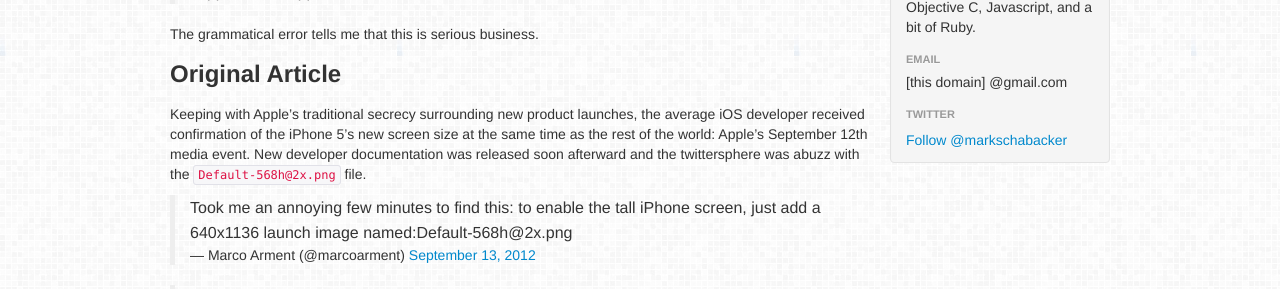
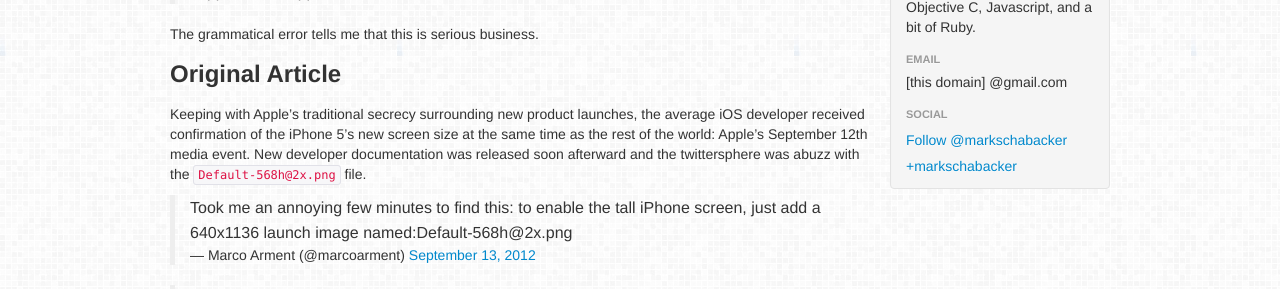
Before and after one commit to markschabacker/markschabacker.github.com, a Jekyll site: the page built from index.html, in a window 1280 px wide and 900 px high. Shown: the part 266-555 px from the top of the window. Built offline with Jekyll 4.4.1, drawn with Linux system fonts in a browser that asks for light colours; nearby versions of some CDN libraries; Markdown is read by kramdown in place of the engine named in the settings; comment, search, counter and statistics services are not loaded.

Commit message:
Add Google+ to Sidebar

```diff
--- a/_includes/sidebar.html
+++ b/_includes/sidebar.html
@@ -9,9 +9,10 @@
       <li>I'm a software developer from Tampa, Florida.  I write C#, Objective C, Javascript, and a bit of Ruby.</li>
       <li class="nav-header">Email</li>
       <li>[this domain] @gmail.com</li>
-      <li class="nav-header">Twitter</li>
+      <li class="nav-header">Social</li>
       <li><a href="https://twitter.com/markschabacker" class="twitter-follow-button" data-show-count="false">Follow @markschabacker</a>
       <script>!function(d,s,id){var js,fjs=d.getElementsByTagName(s)[0];if(!d.getElementById(id)){js=d.createElement(s);js.id=id;js.src="//platform.twitter.com/widgets.js";fjs.parentNode.insertBefore(js,fjs);}}(document,"script","twitter-wjs");</script></li>
+      <li><a href="https://plus.google.com/115664183233658484964/posts" rel="author me">+markschabacker</a></li>
     </ul>
   </div>
 </div>
```
